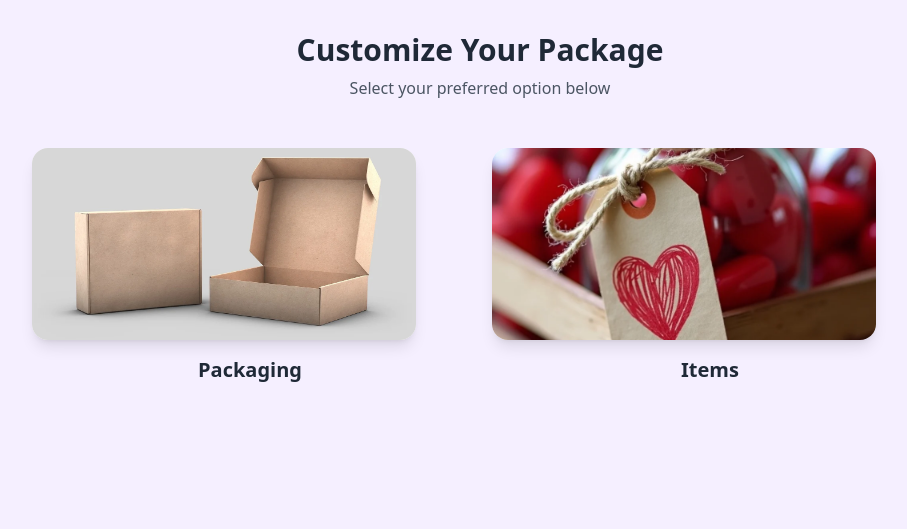
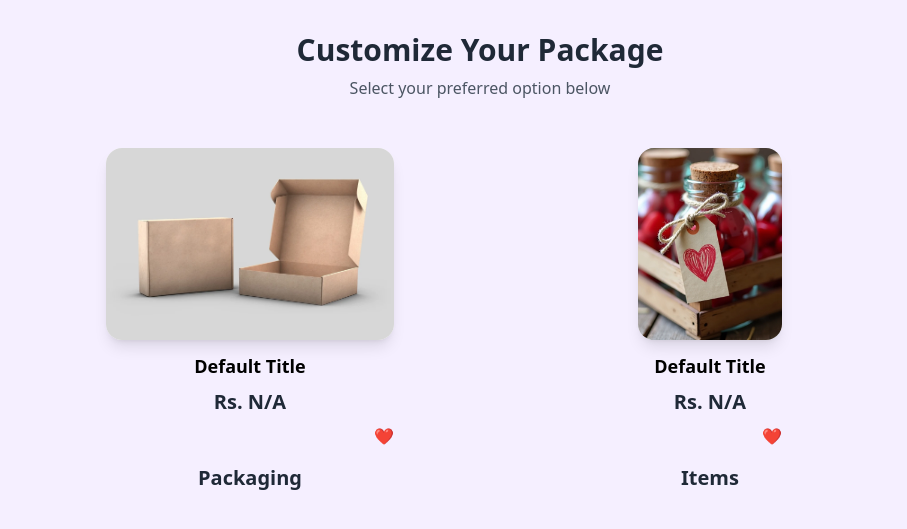
Before and after one commit to AayushKrAgrawal/WAP, a PHP site: page /pages/customize_packaging.php in a window 1280 px wide. Shown: the top 529 px of the page, without its empty margins (160-1067 px from the left). Run offline with PHP 8.4, Linux system fonts and the light colour scheme; some libraries are stand-ins or nearby versions.

Commit message:
add the title and price to the card

```diff
--- a/components/card.php
+++ b/components/card.php
@@ -3,12 +3,33 @@
     // Default values
     $imageUrl = $props['imageUrl'] ?? 'https://source.unsplash.com/random/400x300';
     $link = $props['link'] ?? '#';
+    $title = $props['title'] ?? 'Default Title';
+    $price = $props['price'] ?? 'N/A';
     return <<<HTML
-    <a href="{$link}" class="block">
-        <div class="max-w-sm bg-white rounded-2xl shadow-lg overflow-hidden transform transition duration-500 hover:scale-105 hover:shadow-2xl">
-            <img class="w-full h-48 object-cover" src="{$imageUrl}" >
+    <div class="max-w-sm mx-auto">
+        <a href="{$link}" class="block">
+            <div class="bg-white rounded-2xl shadow-lg overflow-hidden transform transition duration-500 hover:scale-105 hover:shadow-2xl relative">
+                <img class="w-full h-48 object-cover" src="{$imageUrl}" >
+            </div>
+        </a>
+        <div class="mt-3 text-center">
+            <h3 class="text-lg font-semibold">{$title}</h3>
+            <p class="text-xl font-bold text-gray-800 mt-2">Rs. {$price}</p>
         </div>
-    </a>
+        <!-- Heart Icon -->
+        <div class="flex justify-end mt-2">
+            <button class="like-btn text-gray-400 hover:text-red-500 transition duration-300">
+                ❤️
+            </button>
+        </div>
+    </div>
+    <script>
+        document.querySelectorAll('.like-btn').forEach(button => {
+            button.addEventListener('click', function () {
+                this.classList.toggle('text-red-500');
+            });
+        });
+    </script>
 HTML;
 }
 ?>
```
